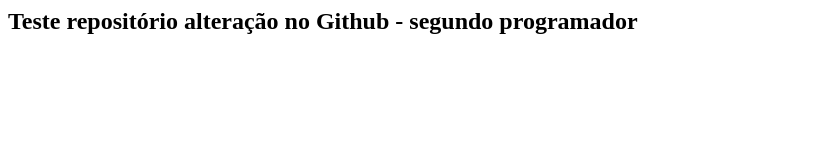
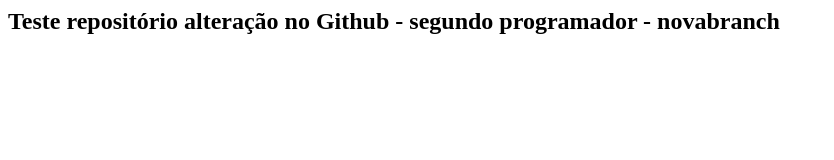
Before and after one commit to eme-oliver/git-fundamentos, a plain HTML site: page index.html in a window 1280 px wide. Shown: the whole page, without its empty margins (0-834 px from the left). Drawn offline with Linux system fonts and the light colour scheme.

Commit message:
trabalhando com novabranch

```diff
--- a/index.html
+++ b/index.html
@@ -1 +1 @@
-<h2> Teste repositório alteração no Github - segundo programador</h2>
+<h2> Teste repositório alteração no Github - segundo programador - novabranch</h2>
```
